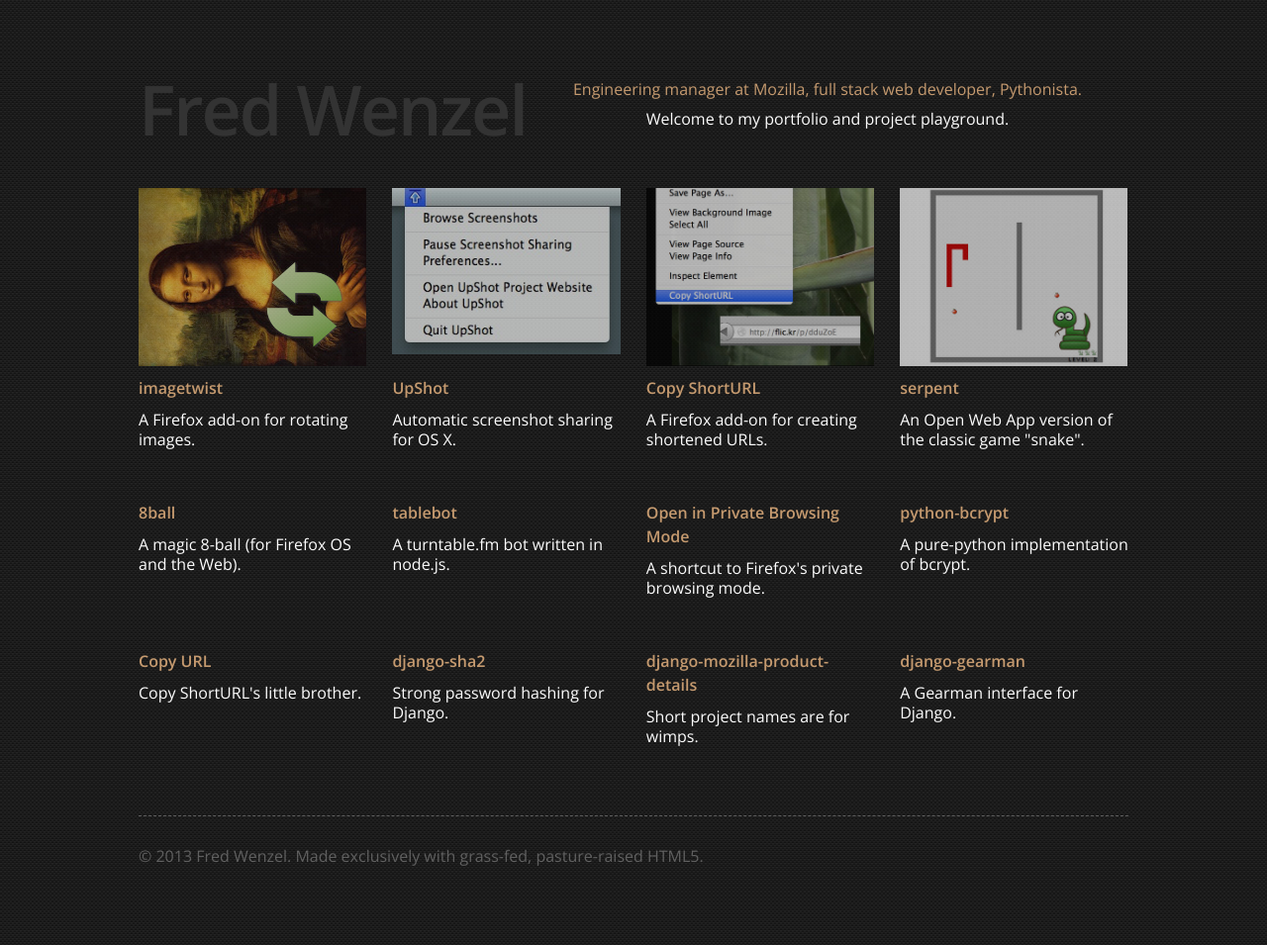
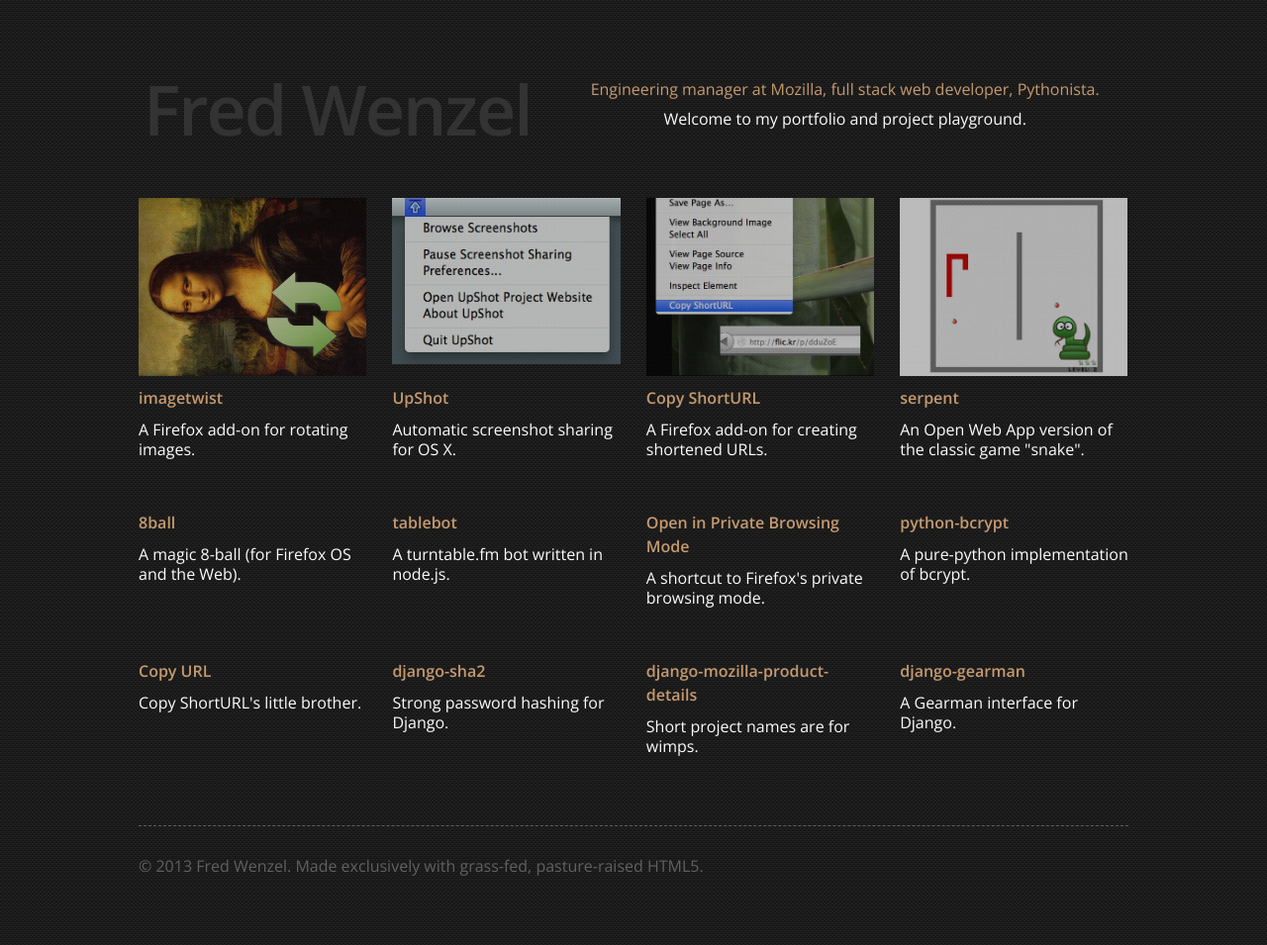
Before and after one commit to fwenzel/wenzel.io, a Jekyll site: the page built from index.html, in a window 1280 px wide. Shown: the whole page at 99% size. Built offline with Jekyll 4.4.1, drawn with Linux system fonts in a browser that asks for light colours.

Commit message:
header text was floating awkwardly

```diff
--- a/_layouts/default.html
+++ b/_layouts/default.html
@@ -22,10 +22,14 @@
 
   <body>
     <div class="container">
-      <header>
-        <h1><a href="{{ site.url }}">Fred Wenzel</a></h1>
-        <p class="hilight">Engineering manager at Mozilla, full stack web developer, Pythonista.</p>
-        <p>Welcome to my portfolio and project playground.</p>
+      <header class="row-fluid">
+        <div class="span5">
+          <h1><a href="{{ site.url }}">Fred Wenzel</a></h1>
+        </div>
+        <div class="span7">
+          <p class="hilight">Engineering manager at Mozilla, full stack web developer, Pythonista.</p>
+          <p>Welcome to my portfolio and project playground.</p>
+        </div>
       </header>
 
       {{ content }}
--- a/css/styles.css
+++ b/css/styles.css
@@ -25,7 +25,6 @@
   text-align: center;
 }
 header h1 {
-  float: left;
   font-size: 70px;
   font-weight: 600;
   letter-spacing: -2px;
```
